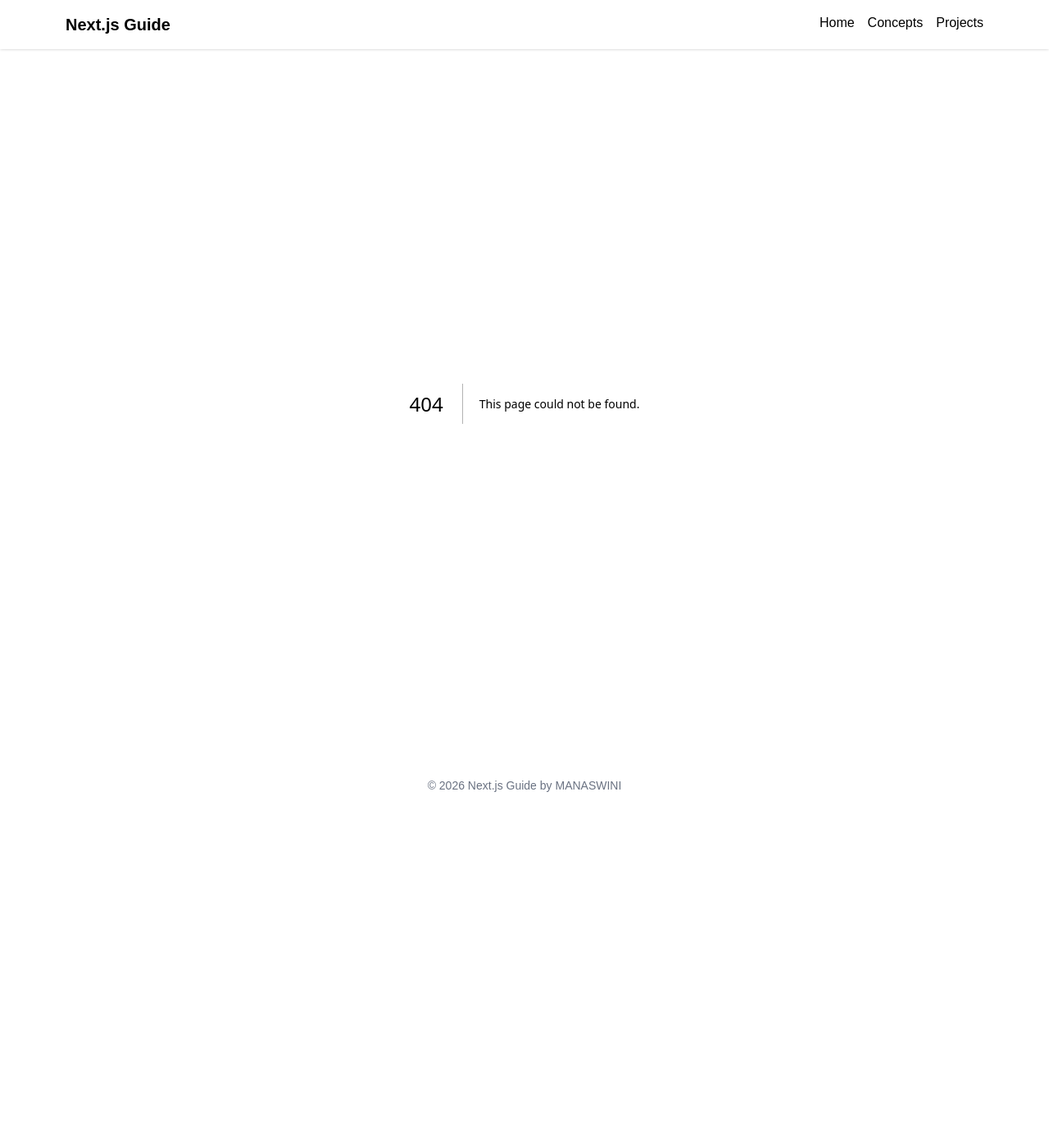
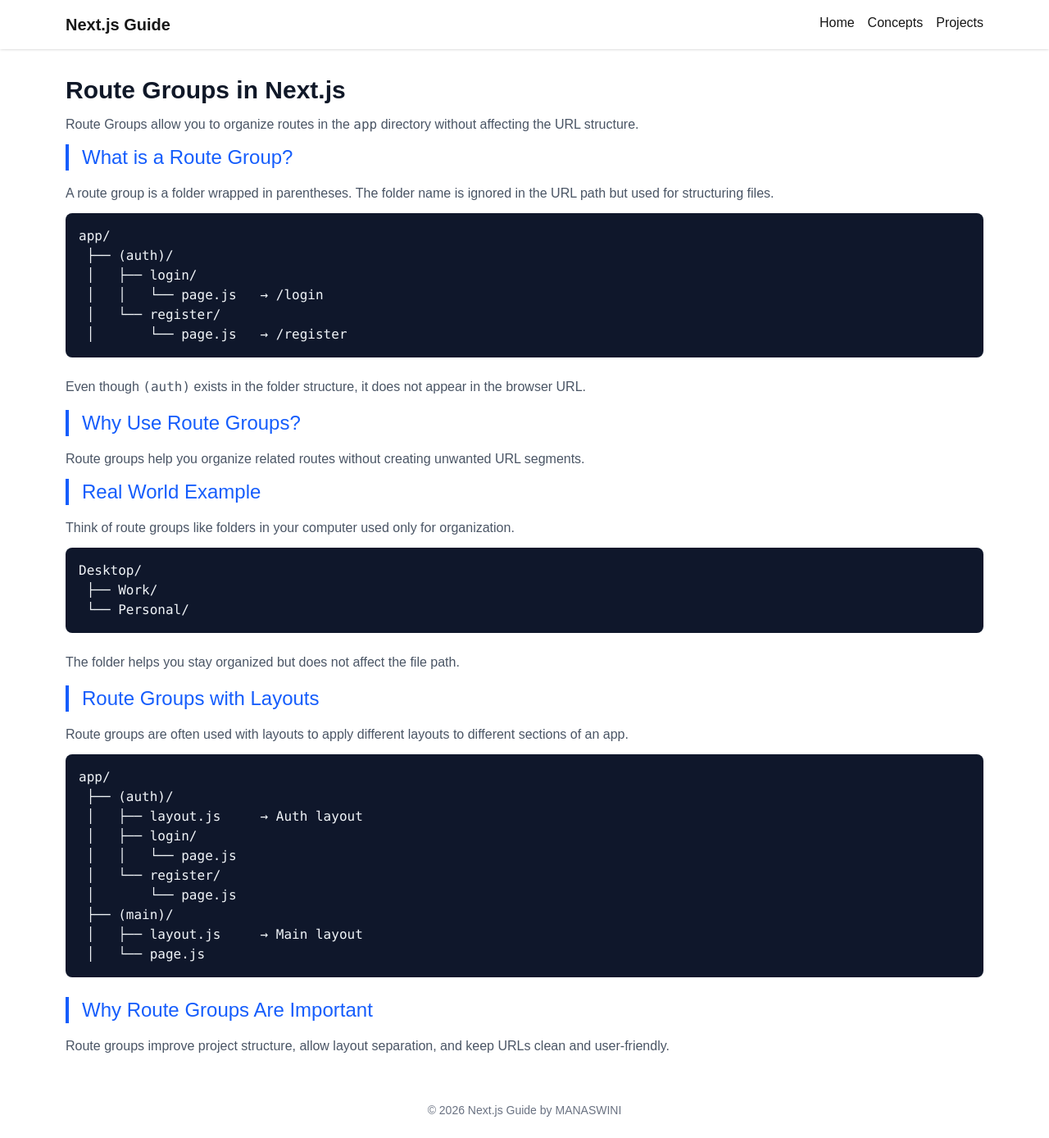
Before and after one commit to Monisasmal/nextjs-concept, a Next.js app: page /concepts/RouteGroups in a window 1280 px wide. Before the commit this address had no page. Shown: the whole page at 82% size. Before the commit the page ends 992 px from the top, so only its background shows below. Built offline with nearby package versions, Linux system fonts and the light colour scheme.

Commit message:
update concept

```diff
--- /dev/null
+++ b/src/app/concepts/RouteGroups/page.jsx
@@ -0,0 +1,108 @@
+export const metadata = {
+  title: "Route Groups in Next.js",
+  description:
+    "Understand what route groups are in Next.js and how they help organize routes",
+};
+
+export default function RouteGroupsConcept() {
+  return (
+    <article className="prose prose-slate max-w-none">
+      <h1 className="text-2xl md:text-3xl font-bold text-gray-900 mb-3">
+        Route Groups in Next.js
+      </h1>
+
+      <p className="mb-3 text-gray-600">
+        Route Groups allow you to organize routes in the <code>app</code>{" "}
+        directory without affecting the URL structure.
+      </p>
+
+      <h2 className="text-2xl text-blue-600 border-l-4 border-blue-600 pl-4 mb-4">
+        What is a Route Group?
+      </h2>
+
+      <p className="text-sm md:text-base text-gray-600 mb-3">
+        A route group is a folder wrapped in parentheses. The folder name is
+        ignored in the URL path but used for structuring files.
+      </p>
+
+      <pre className="rounded-lg bg-slate-900 p-4 text-slate-100 mb-6 overflow-x-auto">
+        <code>
+{`app/
+ ├── (auth)/
+ │   ├── login/
+ │   │   └── page.js   → /login
+ │   └── register/
+ │       └── page.js   → /register`}
+        </code>
+      </pre>
+
+      <p className="text-sm md:text-base text-gray-600 mb-4">
+        Even though <code>(auth)</code> exists in the folder structure, it does
+        not appear in the browser URL.
+      </p>
+
+      <h2 className="text-2xl text-blue-600 border-l-4 border-blue-600 pl-4 mb-4">
+        Why Use Route Groups?
+      </h2>
+
+      <p className="text-sm md:text-base text-gray-600 mb-3">
+        Route groups help you organize related routes without creating unwanted
+        URL segments.
+      </p>
+
+      <h2 className="text-2xl text-blue-600 border-l-4 border-blue-600 pl-4 mb-4">
+        Real World Example
+      </h2>
+
+      <p className="text-sm md:text-base text-gray-600 mb-3">
+        Think of route groups like folders in your computer used only for
+        organization.
+      </p>
+
+      <pre className="rounded-lg bg-slate-900 p-4 text-slate-100 mb-6 overflow-x-auto">
+        <code>
+{`Desktop/
+ ├── Work/
+ └── Personal/`}
+        </code>
+      </pre>
+
+      <p className="text-sm md:text-base text-gray-600 mb-4">
+        The folder helps you stay organized but does not affect the file path.
+      </p>
+
+      <h2 className="text-2xl text-blue-600 border-l-4 border-blue-600 pl-4 mb-4">
+        Route Groups with Layouts
+      </h2>
+
+      <p className="text-sm md:text-base text-gray-600 mb-3">
+        Route groups are often used with layouts to apply different layouts
+        to different sections of an app.
+      </p>
+
+      <pre className="rounded-lg bg-slate-900 p-4 text-slate-100 mb-6 overflow-x-auto">
+        <code>
+{`app/
+ ├── (auth)/
+ │   ├── layout.js     → Auth layout
+ │   ├── login/
+ │   │   └── page.js
+ │   └── register/
+ │       └── page.js
+ ├── (main)/
+ │   ├── layout.js     → Main layout
+ │   └── page.js`}
+        </code>
+      </pre>
+
+      <h2 className="text-2xl text-blue-600 border-l-4 border-blue-600 pl-4 mb-4">
+        Why Route Groups Are Important
+      </h2>
+
+      <p className="text-sm md:text-base text-gray-600">
+        Route groups improve project structure, allow layout separation,
+        and keep URLs clean and user-friendly.
+      </p>
+    </article>
+  );
+}
--- a/src/app/concepts/page.jsx
+++ b/src/app/concepts/page.jsx
@@ -8,7 +8,7 @@
   {name:  "What is Nested Routing?", path:"/concepts/nestedRouting"},
   {name:  "What is Nested Layout?", path:"/concepts/NestedLayout"},
   {name:  "What is Link Component?", path:"/concepts/LinkComponent"},
-  // {name:  "What is Route Groups()?", path:"/concepts/RouteGroups"},
+  {name:  "What is Route Groups()?", path:"/concepts/RouteGroups"},
   // {name:  "What is Image Component?", path:"/concepts/ImageComponent"},
   // {name:  "How does Next.js handle fonts, SEO, metadata, and favicon?", path:"concepts/FontSEOMetadataFavicon"},
   // {name:  "Difference between React Server Components and Client Components", path:"concepts/ServerVsClientComponent"},
```
